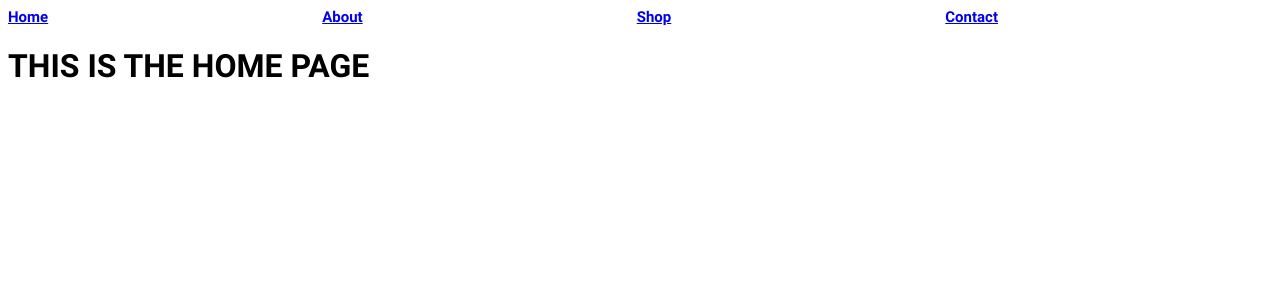
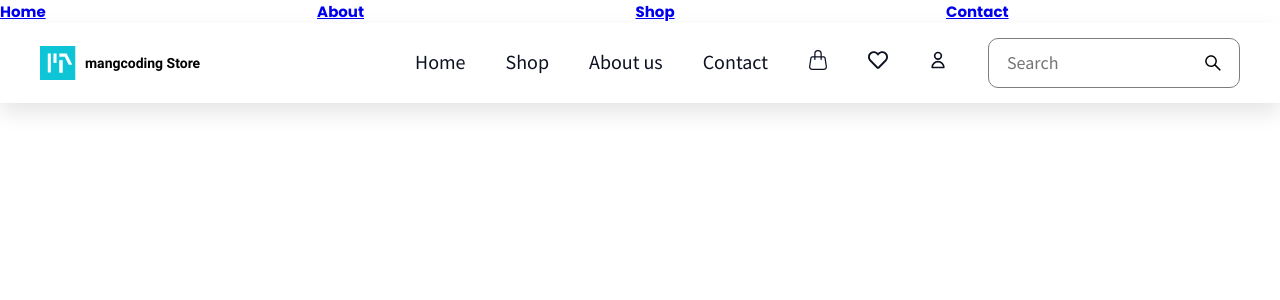
Before and after one commit to jasurkurbanov/-t-shirt-store, a React (Create React App) app: page / in a window 1280 px wide. Shown: the top 300 px of the page. Built offline with nearby package versions, Linux system fonts and the light colour scheme.

Commit message:
feat : header component-v1

```diff
--- a/src/Pages/ErrorPage.js
+++ b/src/Pages/ErrorPage.js
@@ -3,7 +3,7 @@ import React from "react";
 function ErrorPage() {
   return (
     <div>
-      <h1>EROR! 404</h1>
+      <h1>ERROR 404</h1>
     </div>
   );
 }
--- a/src/Pages/Home.js
+++ b/src/Pages/Home.js
@@ -1,9 +1,42 @@
 import React from "react";
+import Logo from "../assets/images/shared/logo.svg";
+import { FaRegHeart } from "react-icons/fa";
+import { BsHandbag } from "react-icons/bs";
+import { HiOutlineUser } from "react-icons/hi";
+import { AiOutlineSearch } from "react-icons/ai";
 
 function Home() {
   return (
-    <div>
-      <h1 className="first">THIS IS THE HOME PAGE</h1>
+    <div className="header">
+      <div className="header_content">
+        <div className="logo">
+          <img src={Logo} />
+
+          <p className="logo_text">mangcoding Store</p>
+        </div>
+        <div className="navbar">
+          <ul>
+            <li>Home</li>
+            <li>Shop</li>
+            <li>About us</li>
+            <li>Contact</li>
+            <li>
+              <BsHandbag />
+            </li>
+            <li>
+              <FaRegHeart />
+            </li>
+            <li>
+              <HiOutlineUser />
+            </li>
+          </ul>
+
+          <div className="search_bar">
+            <input type="text" placeholder="Search" name="search" />
+            <AiOutlineSearch />
+          </div>
+        </div>
+      </div>
     </div>
   );
 }
--- a/src/assets/styles/index.css
+++ b/src/assets/styles/index.css
@@ -1,5 +1,76 @@
 @import "./fonts.css";
 
 body {
-  font-family: "Roboto", "Mada", "Poppins", sans-serif;
+  font-family: "Poppins", "Mada", "Roboto", sans-serif;
+  margin: 0;
 }
+
+.header {
+  height: 80px;
+  box-shadow: 0px 10px 20px rgba(0, 0, 0, 0.1);
+}
+.header_content {
+  display: flex;
+  justify-content: space-between;
+  max-width: 1200px;
+  margin: 0 auto;
+  height: 100%;
+}
+
+.logo {
+  display: flex;
+  align-items: center;
+  max-width: 200px;
+}
+
+.navbar {
+  display: flex;
+  align-items: center;
+  font-family: "Mada";
+  font-size: 20px;
+}
+
+.logo_text {
+  padding-left: 9px;
+  font-size: 14px;
+  font-family: "Roboto";
+  font-weight: 700;
+}
+
+ul {
+  display: flex;
+  text-align: center;
+  list-style-type: none;
+  font-weight: 400;
+  font-family: "Mada";
+  font-size: 20px;
+  color: #0d1222;
+}
+li {
+  padding-right: 40px;
+}
+
+.search_bar {
+  height: 48px;
+  border: 1.5px solid rgb(125, 125, 125);
+  border-radius: 10px;
+  display: flex;
+  align-items: center;
+  padding-left: 16px;
+  padding-right: 16px;
+}
+
+.search_bar input {
+  font-family: "Mada";
+  font-weight: 400;
+  font-size: 18px;
+
+  border: none;
+}
+/*{
+  font-family: "Mada";
+  font-style: normal;
+  font-weight: 400;
+  font-size: 18px;
+}
+*/
```
